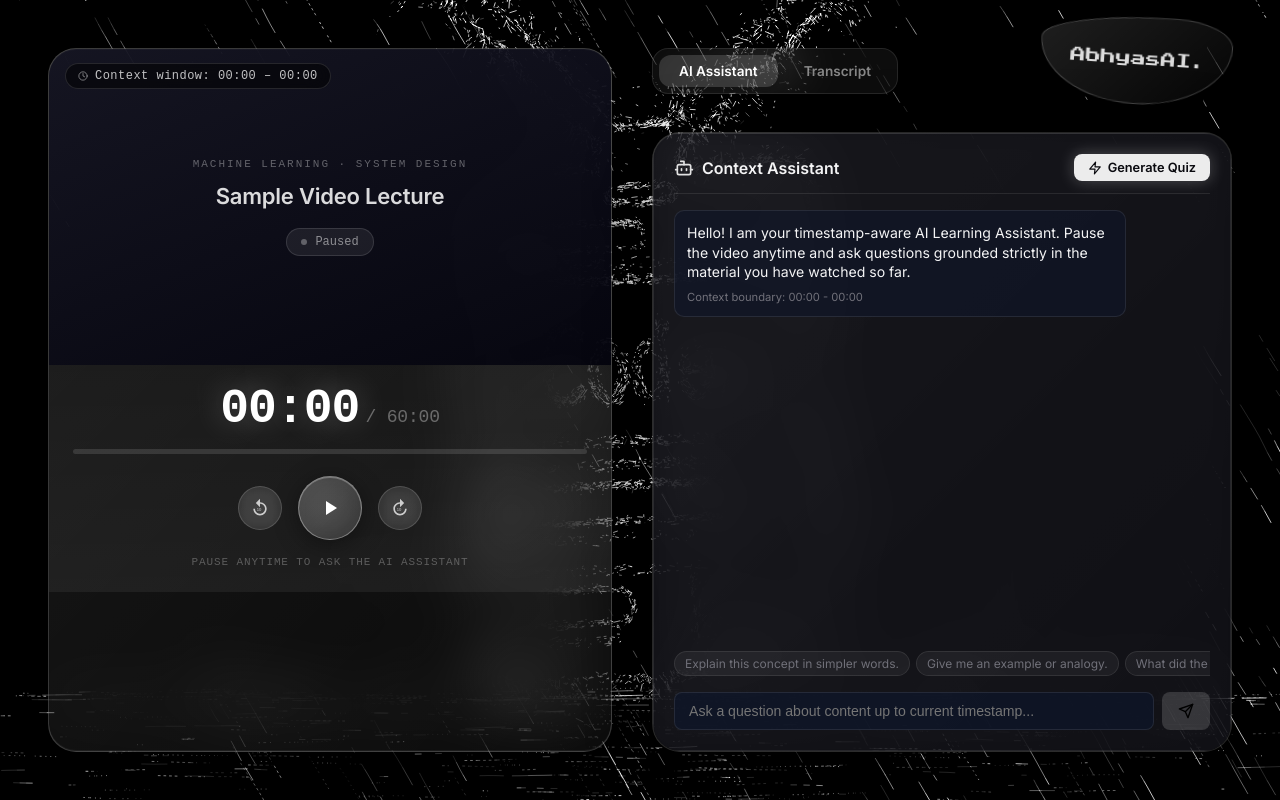
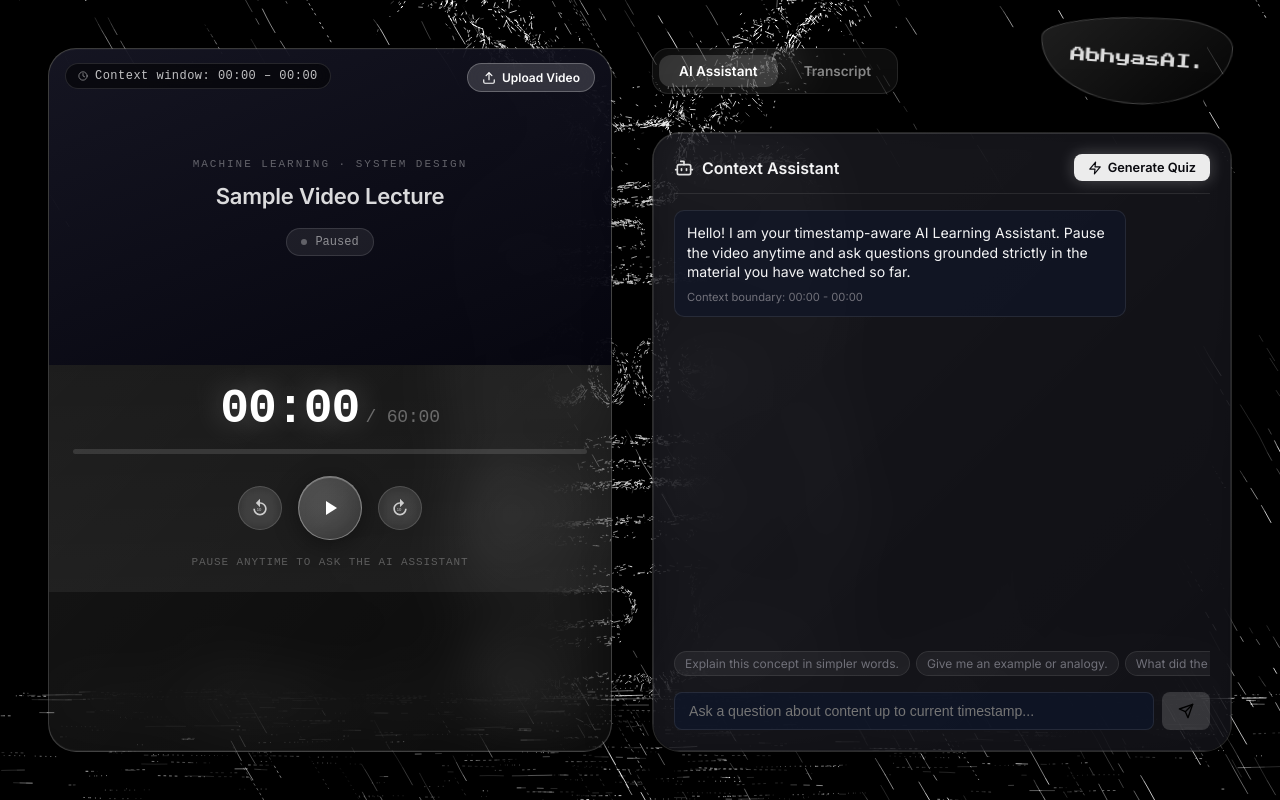
Before and after one commit to udit161/AbhyasAI, a React (Vite) app in the folder frontend/: page / in a window 1280 px wide. Both pictures are taken after a click on the link "Go to app →". Built offline with nearby package versions, Linux system fonts and the light colour scheme; a web font is replaced by a local one.

Commit message:
vedio upload

```diff
--- a/frontend/src/components/player/VideoPlayer.jsx
+++ b/frontend/src/components/player/VideoPlayer.jsx
@@ -18,6 +18,16 @@ export default function VideoPlayer() {
   const [rightTab, setRightTab] = useState('assistant'); // 'assistant' | 'transcript'
   const intervalRef = useRef(null);
   const progressRef = useRef(null);
+  const fileInputRef = useRef(null);
+  const [videoSrc, setVideoSrc] = useState(null);
+
+  const handleFileUpload = (e) => {
+    const file = e.target.files[0];
+    if (file) {
+      const url = URL.createObjectURL(file);
+      setVideoSrc(url);
+    }
+  };
 
   const tick = useCallback(() => {
     setCurrentTime(t => {
@@ -93,8 +103,15 @@ export default function VideoPlayer() {
           justifyContent: 'center',
           overflow: 'hidden',
         }}>
+          {videoSrc ? (
+            <video
+              src={videoSrc}
+              style={{ width: '100%', height: '100%', objectFit: 'contain' }}
+              controls
+            />
+          ) : (
+            <div style={{ textAlign: 'center', padding: 32 }}>
               {/* Simulated lecture content */}
-          <div style={{ textAlign: 'center', padding: 32 }}>
               <div style={{
                 fontSize: 11,
                 letterSpacing: '0.18em',
@@ -130,6 +147,50 @@ export default function VideoPlayer() {
                 <span style={{ width: 6, height: 6, borderRadius: '50%', background: isPlaying ? '#4ade80' : 'rgba(255,255,255,0.3)', display: 'inline-block', boxShadow: isPlaying ? '0 0 6px #4ade80' : 'none', transition: 'all 0.3s' }} />
                 {isPlaying ? 'Playing' : 'Paused'}
               </div>
+            </div>
+          )}
+
+          {/* Upload Button — top right */}
+          <div style={{
+            position: 'absolute',
+            top: 14,
+            right: 16,
+            zIndex: 20
+          }}>
+            <input
+              type="file"
+              accept="video/*"
+              ref={fileInputRef}
+              style={{ display: 'none' }}
+              onChange={handleFileUpload}
+            />
+            <button
+              onClick={() => fileInputRef.current?.click()}
+              style={{
+                display: 'flex',
+                alignItems: 'center',
+                gap: 6,
+                padding: '6px 14px',
+                borderRadius: 999,
+                background: 'rgba(255,255,255,0.15)',
+                border: '1px solid rgba(255,255,255,0.25)',
+                backdropFilter: 'blur(12px)',
+                fontSize: 12,
+                fontWeight: 600,
+                color: '#fff',
+                cursor: 'pointer',
+                transition: 'all 0.2s',
+              }}
+              onMouseEnter={(e) => { e.currentTarget.style.background = 'rgba(255,255,255,0.25)'; }}
+              onMouseLeave={(e) => { e.currentTarget.style.background = 'rgba(255,255,255,0.15)'; }}
+            >
+              <svg width="14" height="14" viewBox="0 0 24 24" fill="none" stroke="currentColor" strokeWidth="2" strokeLinecap="round" strokeLinejoin="round">
+                <path d="M21 15v4a2 2 0 0 1-2 2H5a2 2 0 0 1-2-2v-4"></path>
+                <polyline points="17 8 12 3 7 8"></polyline>
+                <line x1="12" y1="3" x2="12" y2="15"></line>
+              </svg>
+              Upload Video
+            </button>
           </div>
 
           {/* Timestamp chip — top left */}
```
Also changed, not shown: 1 other file (tests, documents, lock files or other folders). Lines whose indentation alone changed are shown as unchanged.
